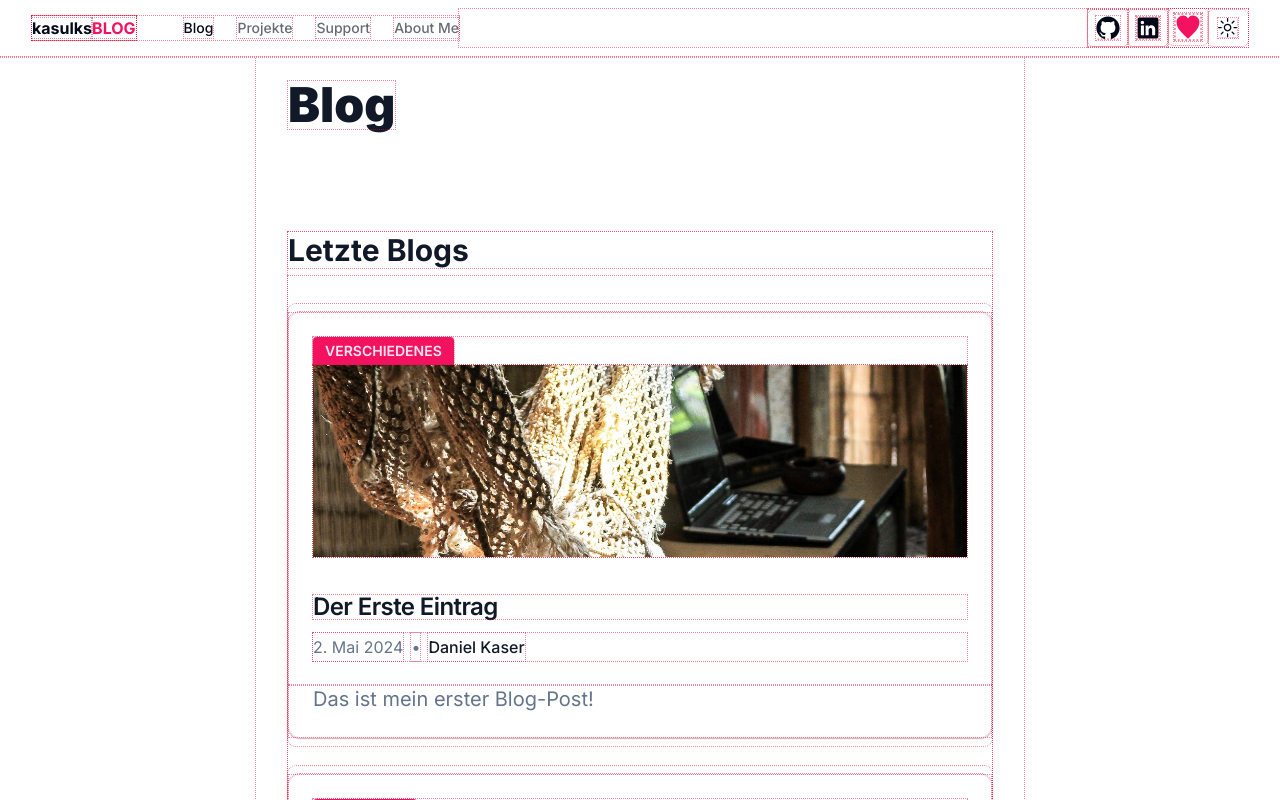
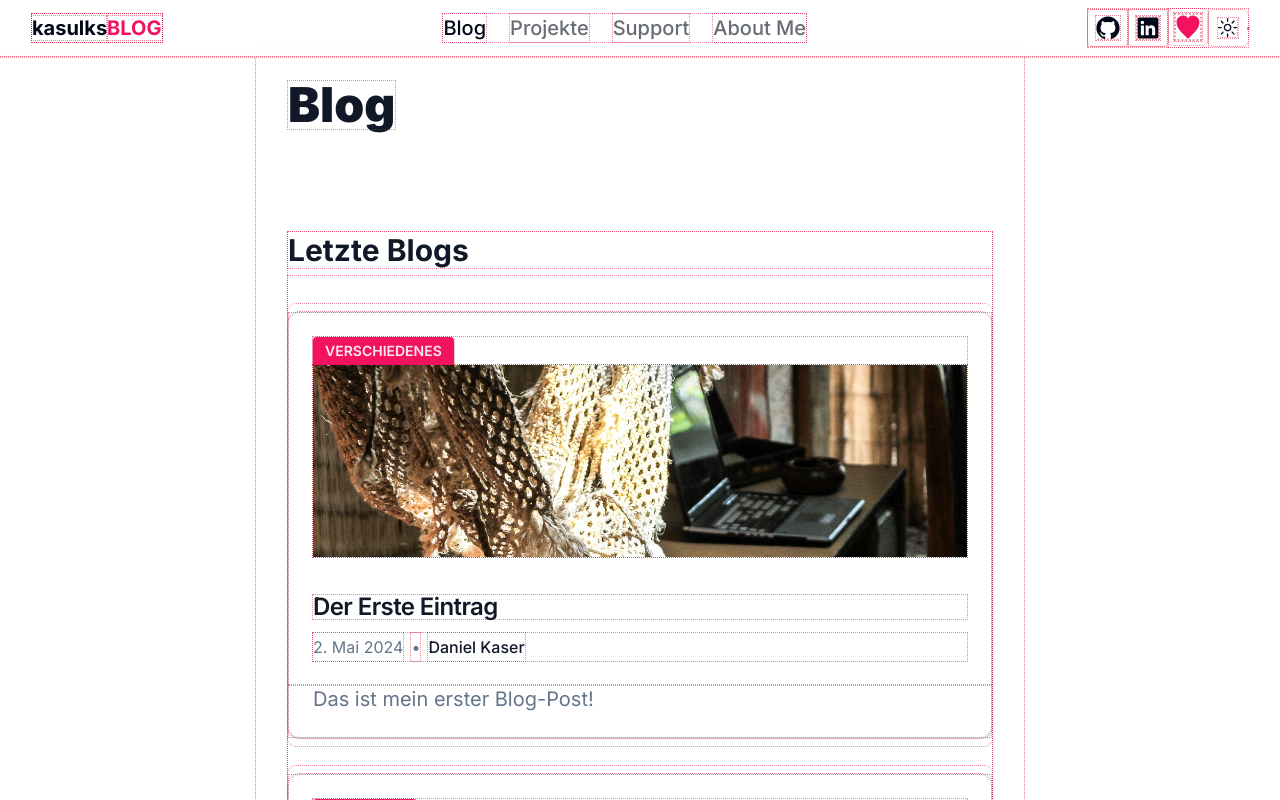
Before and after one commit to kasulk/blog, a Next.js app: page /blog in a window 1280 px wide. Shown: the top 800 px of the page. Built offline with nearby package versions, Linux system fonts and the light colour scheme.

Commit message:
fix responsiveness for SiteHeader

```diff
--- a/src/components/SiteHeader/Branding.tsx
+++ b/src/components/SiteHeader/Branding.tsx
@@ -1,3 +1,4 @@
+import Link from "next/link";
 import { CamelCaseHighlighter } from "../CamelCaseHighlighter";
 import { siteConfig } from "@/config/site";
 
@@ -5,10 +6,10 @@ const branding = `${siteConfig.name}${siteConfig.type.toUpperCase()}`;
 
 export function Branding() {
   return (
-    <div className="flex space-x-2">
-      <span className="font-bold">
+    <Link href="/" className="flex items-center space-x-2">
+      <span className="font-bold sm:text-lg md:text-xl">
         <CamelCaseHighlighter text={branding} />
       </span>
-    </div>
+    </Link>
   );
 }
--- a/src/components/SiteHeader/MainNav.tsx
+++ b/src/components/SiteHeader/MainNav.tsx
@@ -1,21 +1,17 @@
 "use client";
 
-import Link from "next/link";
-import { Branding, NavLink } from ".";
+import { NavLink } from ".";
 import { capitalize, spacifyCamelCase } from "@/lib/utils";
 import { siteConfig } from "@/config/site";
 
 export function MainNav() {
   return (
-    <nav className="flex items-center space-x-4 lg:space-x-6">
-      <Link href="/" className="mr-6 flex items-center space-x-2">
-        <Branding />
-      </Link>
+    <nav className="mx-6 flex items-center space-x-4 lg:space-x-6">
       {siteConfig.pages.map((page, i) => (
         <NavLink
           key={`main-nav-link-${i}`}
           page={page}
-          className="hidden sm:inline-block"
+          className="hidden sm:inline-block md:text-xl"
         >
           {spacifyCamelCase(capitalize(page))}
         </NavLink>
--- a/src/components/SiteHeader/MobileNav.tsx
+++ b/src/components/SiteHeader/MobileNav.tsx
@@ -12,6 +12,7 @@ export function MobileNav() {
   const [open, setOpen] = useState(false);
 
   return (
+    <nav className="flex items-center">
       <Sheet open={open} onOpenChange={setOpen}>
         <SheetTrigger asChild>
           <Button
@@ -23,15 +24,20 @@ export function MobileNav() {
           </Button>
         </SheetTrigger>
         <SheetContent side="right">
-        <NavLink onOpenChange={setOpen} page="/" className="flex items-center">
+          <NavLink
+            onOpenChange={setOpen}
+            page="/"
+            className="flex items-center"
+          >
             <Branding />
           </NavLink>
-        <div className="mt-3 flex flex-col gap-3">
+          <div className="mt-12 flex flex-col space-y-8">
             {siteConfig.pages.map((page, i) => (
               <NavLink
                 key={`mobile-nav-link-${i}`}
                 onOpenChange={setOpen}
                 page={page}
+                className="text-xl"
               >
                 {spacifyCamelCase(capitalize(page))}
               </NavLink>
@@ -39,5 +45,6 @@ export function MobileNav() {
           </div>
         </SheetContent>
       </Sheet>
+    </nav>
   );
 }
--- a/src/components/SiteHeader/NavLink.tsx
+++ b/src/components/SiteHeader/NavLink.tsx
@@ -1,7 +1,6 @@
 import Link from "next/link";
-import { usePathname } from "next/navigation";
+import { useRouter, usePathname } from "next/navigation";
 import { cn } from "@/lib/utils";
-import { useRouter } from "next/navigation";
 
 type NavLinkProps = {
   page: string;
@@ -24,7 +23,7 @@ export function NavLink({
     <Link
       href={href}
       className={cn(
-        `${className} text-sm font-medium transition-colors hover:text-primary`,
+        `${className}  whitespace-nowrap font-medium transition-colors hover:text-primary`,
         pathname === `/${page === "home" ? "" : page}`
           ? "text-foreground"
           : "text-foreground/60",
--- a/src/components/SiteHeader/SiteHeader.tsx
+++ b/src/components/SiteHeader/SiteHeader.tsx
@@ -1,17 +1,17 @@
-import { MainNav, MobileNav, ThemeSwitch } from ".";
+import Link from "next/link";
+import { Branding, MainNav, MobileNav, ThemeSwitch } from ".";
 import { SocialLinks } from "../SocialLinks";
 
 export function SiteHeader() {
   return (
     <header className="sticky top-0 z-10 w-full border-b border-border bg-background/95 backdrop-blur supports-[backdrop-filter]:bg-background/60">
-      <div className="container flex h-14 max-w-screen-2xl items-center">
+      <div className="container flex h-14 max-w-screen-2xl items-center justify-between">
+        <Branding />
         <MainNav />
-        <div className="flex flex-1 items-center justify-end">
-          <nav className="flex items-center">
-            <SocialLinks className="hidden sm:inline-block" />
-            <ThemeSwitch />
-            <MobileNav />
-          </nav>
+        <div className="flex items-center justify-end">
+          <SocialLinks className="hidden sm:inline-block" />
+          <ThemeSwitch />
+          <MobileNav />
         </div>
       </div>
     </header>
--- a/src/components/SocialLinks.tsx
+++ b/src/components/SocialLinks.tsx
@@ -5,7 +5,7 @@ import { siteConfig } from "@/config/site";
 import { capitalize } from "@/lib/utils";
 
 const socialIconSize = "h-6 w-6";
-const supportIconSize = "h-7 w-7";
+const supportIconSize = "h-6 w-6 sm:h-7 w-7";
 const socialIcons = [
   <GitHubLogoIcon key="github" className={socialIconSize} />,
   <LinkedInLogoIcon key="linkedin" className={socialIconSize} />,
--- a/src/components/SupportButton.tsx
+++ b/src/components/SupportButton.tsx
@@ -24,7 +24,7 @@ export function SupportButton({ className }: SupportButtonProps) {
             className="w-10 px-0 text-accent hover:text-white"
             variant="ghost"
           >
-            <Link href="/donate">
+            <Link href="/support">
               <HeartFilledIcon className={className} />
               <span className="sr-only">{tooltipContent}</span>
             </Link>
```
Lines whose indentation alone changed are shown as unchanged.
